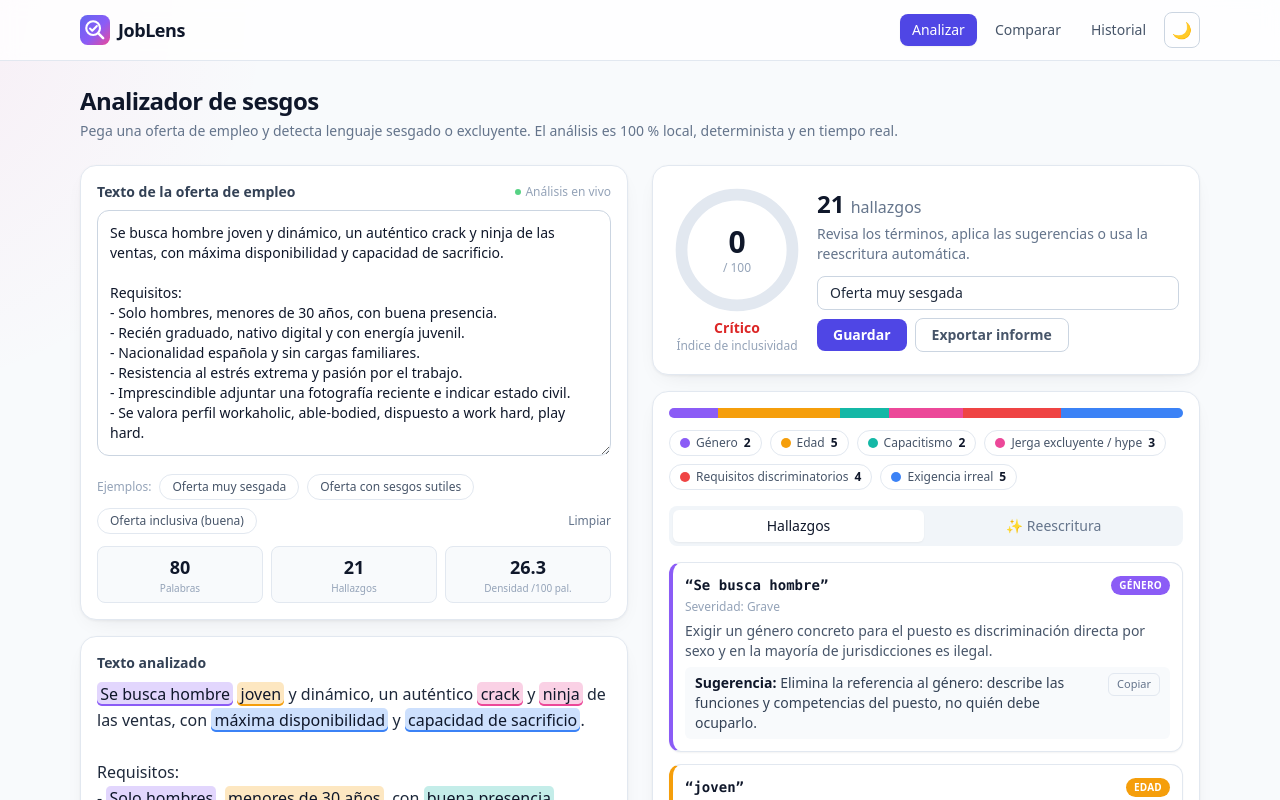
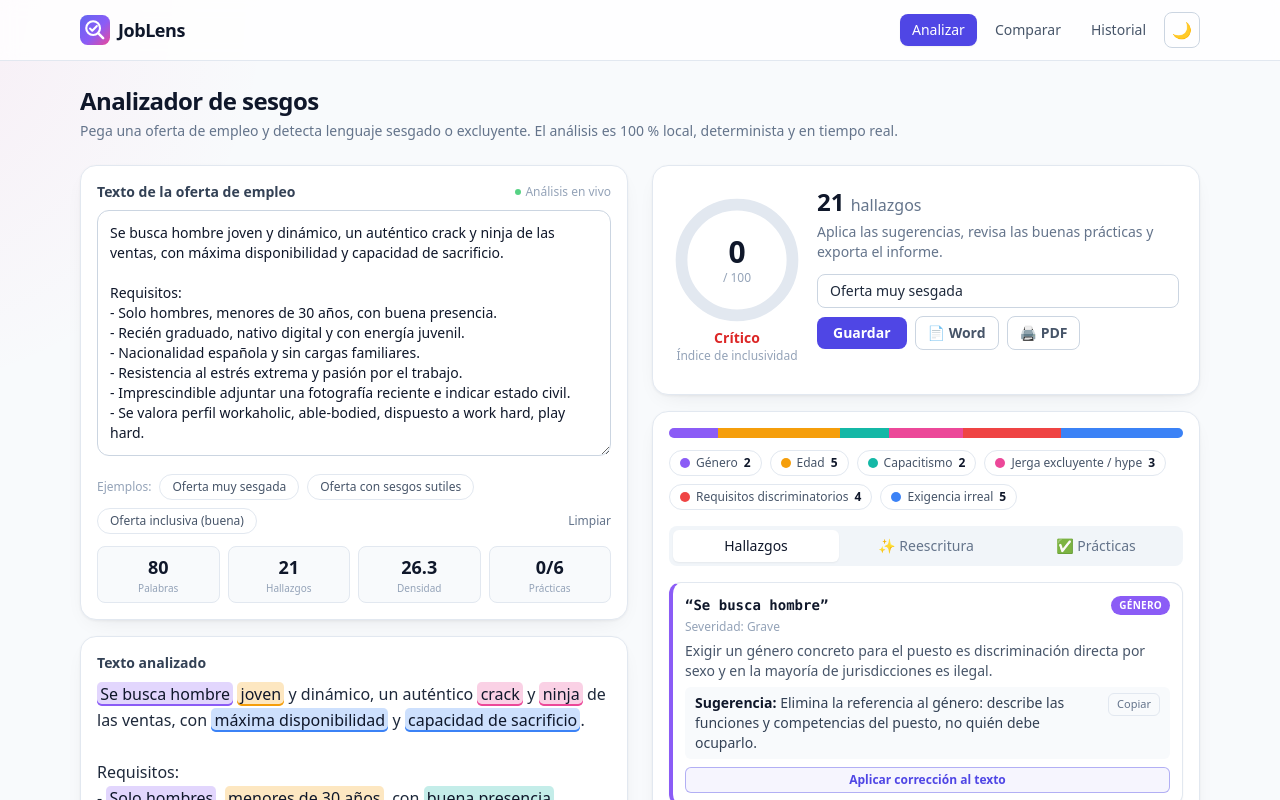
Before and after one commit to Jguita65/joblens, a Next.js app: page /dashboard in a window 1280 px wide. Both pictures are taken after a click on the button "Oferta muy sesgada". Shown: the top 800 px of the page. Built offline with nearby package versions, Linux system fonts and the light colour scheme; no server answers.

Commit message:
feat(ui): interactive apply-suggestions, good-practices tab and Word/PDF export

```diff
--- a/src/components/AnalyzerClient.tsx
+++ b/src/components/AnalyzerClient.tsx
@@ -2,18 +2,25 @@
 
 import { useEffect, useMemo, useState } from "react";
 import { useSession } from "next-auth/react";
-import { analyze, rewrite as rewriteText, textMetrics } from "@/lib/analyzer";
-import type { CategoryKey } from "@/lib/types";
+import {
+  analyze,
+  applyFindings,
+  rewrite as rewriteText,
+  textMetrics,
+} from "@/lib/analyzer";
+import { detectGoodPractices } from "@/lib/goodPractices";
+import type { CategoryKey, Finding } from "@/lib/types";
 import { saveAnalysis } from "@/lib/history-client";
-import { buildMarkdownReport, downloadTextFile } from "@/lib/report";
+import { buildWordBlob, downloadBlob, printPdfReport } from "@/lib/report";
 import { EXAMPLES } from "@/lib/examples";
 import HighlightedText from "./HighlightedText";
 import FindingsPanel from "./FindingsPanel";
 import ScoreGauge from "./ScoreGauge";
 import CategoryBreakdown from "./CategoryBreakdown";
 import RewritePanel from "./RewritePanel";
+import GoodPracticesPanel from "./GoodPracticesPanel";
 
-type Tab = "analysis" | "rewrite";
+type Tab = "analysis" | "rewrite" | "practices";
 
 export default function AnalyzerClient() {
   const { data: session } = useSession();
@@ -25,8 +32,8 @@ export default function AnalyzerClient() {
   const [saveState, setSaveState] = useState<
     "idle" | "saving" | "db" | "local" | "error"
   >("idle");
+  const [exporting, setExporting] = useState(false);
 
-  // Live analysis: debounce the analysed text so typing stays smooth.
   useEffect(() => {
     const id = setTimeout(() => setDebounced(text), 350);
     return () => clearTimeout(id);
@@ -41,6 +48,7 @@ export default function AnalyzerClient() {
     () => textMetrics(debounced, result.totalFindings),
     [debounced, result.totalFindings]
   );
+  const practices = useMemo(() => detectGoodPractices(debounced), [debounced]);
 
   const hasText = debounced.trim().length > 0;
   const filteredFindings = activeCat
@@ -55,6 +63,18 @@ export default function AnalyzerClient() {
     setText(exampleText);
     setActiveCat(null);
     if (!title) setTitle(label);
+  }
+
+  function applyOne(f: Finding) {
+    const updated = applyFindings(debounced, [f]);
+    setText(updated);
+    setDebounced(updated); // apply immediately, skip debounce flicker
+  }
+
+  function applyAll() {
+    setText(rewrite.text);
+    setDebounced(rewrite.text);
+    setTab("analysis");
   }
 
   async function handleSave() {
@@ -73,14 +93,30 @@ export default function AnalyzerClient() {
     }
   }
 
-  function handleExport() {
-    const report = buildMarkdownReport(
-      title || "Oferta de empleo",
-      debounced,
+  async function exportWord() {
+    setExporting(true);
+    try {
+      const blob = await buildWordBlob({
+        title: title || "Oferta de empleo",
+        originalText: debounced,
+        result,
+        rewrite,
+        practices,
+      });
+      downloadBlob("informe-joblens.docx", blob);
+    } finally {
+      setExporting(false);
+    }
+  }
+
+  function exportPdf() {
+    printPdfReport({
+      title: title || "Oferta de empleo",
+      originalText: debounced,
       result,
-      rewrite
-    );
-    downloadTextFile("informe-joblens.md", report);
+      rewrite,
+      practices,
+    });
   }
 
   return (
@@ -133,11 +169,11 @@ export default function AnalyzerClient() {
             )}
           </div>
 
-          {/* Text metrics */}
-          <div className="mt-3 grid grid-cols-3 gap-2 text-center">
+          <div className="mt-3 grid grid-cols-4 gap-2 text-center">
             <Metric label="Palabras" value={metrics.words} />
             <Metric label="Hallazgos" value={result.totalFindings} />
-            <Metric label="Densidad" value={`${metrics.biasDensity}`} suffix="/100 pal." />
+            <Metric label="Densidad" value={`${metrics.biasDensity}`} />
+            <Metric label="Prácticas" value={`${practices.present}/${practices.total}`} />
           </div>
         </div>
 
@@ -157,14 +193,14 @@ export default function AnalyzerClient() {
         )}
       </section>
 
-      {/* Right: score + findings/rewrite */}
+      {/* Right: score + panels */}
       <section className="space-y-4">
         {!hasText ? (
           <div className="card flex h-full min-h-[320px] flex-col items-center justify-center p-8 text-center">
             <div className="mb-3 text-4xl">📝</div>
             <p className="text-sm text-slate-400">
-              Pega una oferta o carga un ejemplo. El análisis aparece aquí en
-              tiempo real, sin pulsar nada.
+              Pega una oferta o carga un ejemplo. El análisis, la reescritura y las
+              buenas prácticas aparecen aquí en tiempo real.
             </p>
           </div>
         ) : (
@@ -179,8 +215,8 @@ export default function AnalyzerClient() {
                   </span>
                 </p>
                 <p className="mt-1 text-sm text-slate-500 dark:text-slate-400">
-                  Revisa los términos, aplica las sugerencias o usa la reescritura
-                  automática.
+                  Aplica las sugerencias, revisa las buenas prácticas y exporta el
+                  informe.
                 </p>
 
                 <div className="mt-3 flex flex-col gap-2">
@@ -200,19 +236,28 @@ export default function AnalyzerClient() {
                       {saveState === "saving" ? "Guardando…" : "Guardar"}
                     </button>
                     <button
-                      onClick={handleExport}
-                      className="rounded-lg border border-slate-300 px-4 py-1.5 text-sm font-semibold text-slate-600 transition-colors hover:bg-slate-100 dark:border-slate-700 dark:text-slate-300 dark:hover:bg-slate-800"
+                      onClick={exportWord}
+                      disabled={exporting}
+                      className="inline-flex items-center gap-1 rounded-lg border border-slate-300 px-3 py-1.5 text-sm font-semibold text-slate-600 transition-colors hover:bg-slate-100 disabled:opacity-50 dark:border-slate-700 dark:text-slate-300 dark:hover:bg-slate-800"
                     >
-                      Exportar informe
+                      {exporting ? "Generando…" : "📄 Word"}
                     </button>
+                    <button
+                      onClick={exportPdf}
+                      className="inline-flex items-center gap-1 rounded-lg border border-slate-300 px-3 py-1.5 text-sm font-semibold text-slate-600 transition-colors hover:bg-slate-100 dark:border-slate-700 dark:text-slate-300 dark:hover:bg-slate-800"
+                    >
+                      🖨️ PDF
+                    </button>
+                  </div>
+                  <div className="min-h-[16px] text-xs">
                     {saveState === "db" && (
-                      <span className="text-xs text-green-600">✓ En base de datos</span>
+                      <span className="text-green-600">✓ Guardado en base de datos</span>
                     )}
                     {saveState === "local" && (
-                      <span className="text-xs text-green-600">✓ En este navegador</span>
+                      <span className="text-green-600">✓ Guardado en este navegador</span>
                     )}
                     {saveState === "error" && (
-                      <span className="text-xs text-red-600">No se pudo guardar</span>
+                      <span className="text-red-600">No se pudo guardar</span>
                     )}
                   </div>
                 </div>
@@ -227,7 +272,6 @@ export default function AnalyzerClient() {
                 onToggle={setActiveCat}
               />
 
-              {/* Tabs */}
               <div className="mt-4 flex gap-1 rounded-lg bg-slate-100 p-1 dark:bg-slate-800">
                 <TabButton active={tab === "analysis"} onClick={() => setTab("analysis")}>
                   Hallazgos
@@ -235,18 +279,24 @@ export default function AnalyzerClient() {
                 <TabButton active={tab === "rewrite"} onClick={() => setTab("rewrite")}>
                   ✨ Reescritura
                 </TabButton>
+                <TabButton active={tab === "practices"} onClick={() => setTab("practices")}>
+                  ✅ Prácticas
+                </TabButton>
               </div>
 
               <div className="mt-4">
-                {tab === "analysis" ? (
-                  <FindingsPanel findings={filteredFindings} />
-                ) : (
+                {tab === "analysis" && (
+                  <FindingsPanel findings={filteredFindings} onApply={applyOne} />
+                )}
+                {tab === "rewrite" && (
                   <RewritePanel
                     original={debounced}
                     rewrite={rewrite}
                     originalScore={result.score}
+                    onApplyAll={applyAll}
                   />
                 )}
+                {tab === "practices" && <GoodPracticesPanel report={practices} />}
               </div>
             </div>
           </>
@@ -256,22 +306,11 @@ export default function AnalyzerClient() {
   );
 }
 
-function Metric({
-  label,
-  value,
-  suffix,
-}: {
-  label: string;
-  value: string | number;
-  suffix?: string;
-}) {
+function Metric({ label, value }: { label: string; value: string | number }) {
   return (
     <div className="rounded-lg border border-slate-200 bg-slate-50 px-2 py-1.5 dark:border-slate-800 dark:bg-slate-800/50">
       <p className="text-lg font-bold text-slate-900 dark:text-white">{value}</p>
-      <p className="text-[10px] text-slate-400">
-        {label}
-        {suffix ? ` ${suffix}` : ""}
-      </p>
+      <p className="text-[10px] text-slate-400">{label}</p>
     </div>
   );
 }
--- a/src/components/FindingsPanel.tsx
+++ b/src/components/FindingsPanel.tsx
@@ -30,7 +30,13 @@ function CopyButton({ text }: { text: string }) {
   );
 }
 
-export default function FindingsPanel({ findings }: { findings: Finding[] }) {
+export default function FindingsPanel({
+  findings,
+  onApply,
+}: {
+  findings: Finding[];
+  onApply?: (finding: Finding) => void;
+}) {
   if (findings.length === 0) {
     return (
       <div className="rounded-xl border border-green-200 bg-green-50 px-4 py-6 text-center text-sm text-green-700 dark:border-green-900/50 dark:bg-green-950/30 dark:text-green-400">
@@ -75,6 +81,14 @@ export default function FindingsPanel({ findings }: { findings: Finding[] }) {
               </p>
               <CopyButton text={f.suggestion} />
             </div>
+            {onApply && (
+              <button
+                onClick={() => onApply(f)}
+                className="mt-2 w-full rounded-md border border-brand/40 bg-brand/5 px-2.5 py-1 text-xs font-semibold text-brand transition-colors hover:bg-brand hover:text-white dark:border-brand-400/40 dark:text-brand-400 dark:hover:text-white"
+              >
+                Aplicar corrección al texto
+              </button>
+            )}
           </li>
         );
       })}
--- /dev/null
+++ b/src/components/GoodPracticesPanel.tsx
@@ -0,0 +1,74 @@
+"use client";
+
+import type { GoodPracticesReport } from "@/lib/goodPractices";
+
+export default function GoodPracticesPanel({
+  report,
+}: {
+  report: GoodPracticesReport;
+}) {
+  return (
+    <div className="space-y-4">
+      <div className="flex items-center gap-3">
+        <div className="flex-1">
+          <div className="mb-1 flex items-center justify-between text-sm">
+            <span className="font-semibold text-slate-700 dark:text-slate-200">
+              Completitud de la oferta
+            </span>
+            <span className="font-bold text-slate-900 dark:text-white">
+              {report.present}/{report.total}
+            </span>
+          </div>
+          <div className="h-2.5 w-full overflow-hidden rounded-full bg-slate-100 dark:bg-slate-800">
+            <div
+              className="h-full rounded-full bg-gradient-to-r from-brand-500 to-green-500 transition-all"
+              style={{ width: `${report.completeness}%` }}
+            />
+          </div>
+        </div>
+      </div>
+
+      <ul className="space-y-2">
+        {report.results.map((r) => (
+          <li
+            key={r.id}
+            className={`flex items-start gap-3 rounded-xl border p-3 ${
+              r.present
+                ? "border-green-200 bg-green-50/60 dark:border-green-900/40 dark:bg-green-950/20"
+                : "border-slate-200 bg-white dark:border-slate-800 dark:bg-slate-900"
+            }`}
+          >
+            <span className="text-lg">{r.icon}</span>
+            <div className="min-w-0 flex-1">
+              <div className="flex items-center gap-2">
+                <span
+                  className={`text-sm font-semibold ${
+                    r.present
+                      ? "text-green-700 dark:text-green-400"
+                      : "text-slate-700 dark:text-slate-200"
+                  }`}
+                >
+                  {r.label}
+                </span>
+                <span
+                  className={`rounded-full px-2 py-0.5 text-[10px] font-semibold ${
+                    r.present
+                      ? "bg-green-100 text-green-700 dark:bg-green-950/50 dark:text-green-400"
+                      : "bg-slate-100 text-slate-500 dark:bg-slate-800 dark:text-slate-400"
+                  }`}
+                >
+                  {r.present ? "✓ Presente" : "Falta"}
+                </span>
+              </div>
+              {!r.present && (
+                <p className="mt-1 text-xs text-slate-500 dark:text-slate-400">
+                  {r.tip}
+                </p>
+              )}
+            </div>
+          </li>
+        ))}
+      </ul>
+    </div>
+  );
+}
```
Also changed, not shown: src/components/RewritePanel.tsx (+18 -6 lines).
